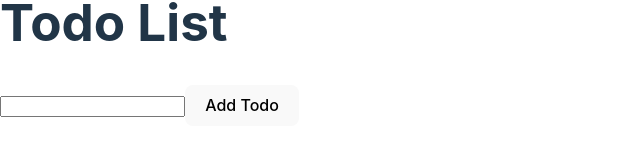
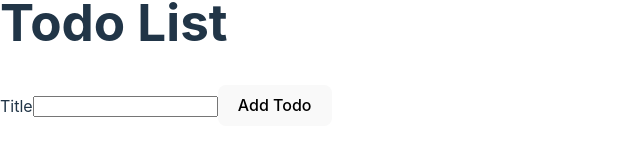
Before and after one commit to EphremAlebachew/react-todo, a React (Vite) app: page / in a window 1280 px wide. Shown: the part 349-504 px from the top of the page, without its empty margins (0-640 px from the left). Built offline with nearby package versions, Linux system fonts and the light colour scheme.

Commit message:
ass-6-1-1-with-vite

```diff
--- a/src/AddTodoForm/AddTodoForm.jsx
+++ b/src/AddTodoForm/AddTodoForm.jsx
@@ -1,36 +1,31 @@
-import React, { useState } from "react";
+import React, { useState } from 'react';
+import InputWithLabel from '../InputWithLabel/InputWithLabel';
 
-function AddTodoForm({ onAddTodo }) { // Destructuring the props
-  const [todoTitle, setTodoTitle] = useState("");
+
+const AddTodoForm = ({ onAddTodo }) => {
+  const [todoTitle, setTodoTitle] = useState('');
 
   const handleTitleChange = (event) => {
-    const newTodoTitle = event.target.value;
-    setTodoTitle(newTodoTitle);
+    setTodoTitle(event.target.value);
   };
 
-  const handleAddTodo = (event) => {
-    event.preventDefault();
-    const newTodo = {
-      title: todoTitle,
-      id: Date.now() // Generating a unique identifier
-    };
-    onAddTodo(newTodo); // Update the onAddTodo callback prop to pass an Object
-    setTodoTitle(""); // Reset todoTitle state to an empty string
+  const handleAddTodo = () => {
+    if (todoTitle.trim()) {
+      onAddTodo(todoTitle);
+      setTodoTitle('');
+    }
   };
 
   return (
     <div>
-      <form onSubmit={handleAddTodo}>
-        <input
-          type="text"
-          name="title"
-          value={todoTitle}
-          onChange={handleTitleChange}
-        />
-        <button type="submit">Add Todo</button>
-      </form>
+      <InputWithLabel
+        label="Title"
+        value={todoTitle}
+        onChange={handleTitleChange}
+      />
+      <button onClick={handleAddTodo}>Add Todo</button>
     </div>
   );
-}
+};
 
 export default AddTodoForm;
--- a/src/InputWithLabel/InputWithLabel.jsx
+++ b/src/InputWithLabel/InputWithLabel.jsx
@@ -1,10 +1,17 @@
 import React from 'react';
 
-const InputWithLabel = ({ label, value, onChange }) => (
-  <div>
-    <label>{label}</label>
-    <input type="text" value={value} onChange={onChange} />
-  </div>
-);
+const InputWithLabel = ({ label, value, onChange }) => {
+  return (
+    <>
+      <label htmlFor="todoTitle">{label}</label>
+      <input
+        id="todoTitle"
+        type="text"
+        value={value}
+        onChange={onChange}
+      />
+    </>
+  );
+};
 
 export default InputWithLabel;
```
